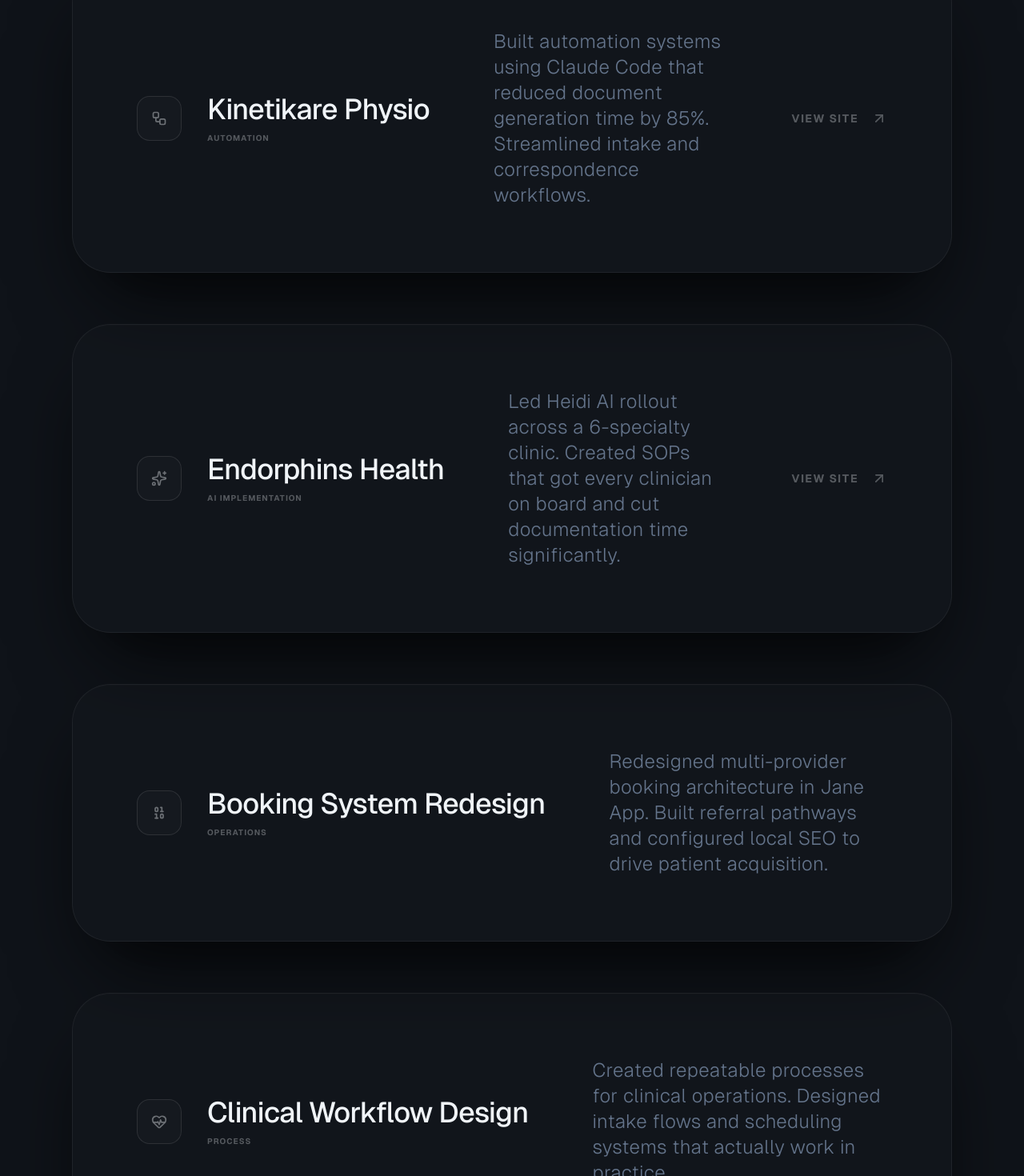
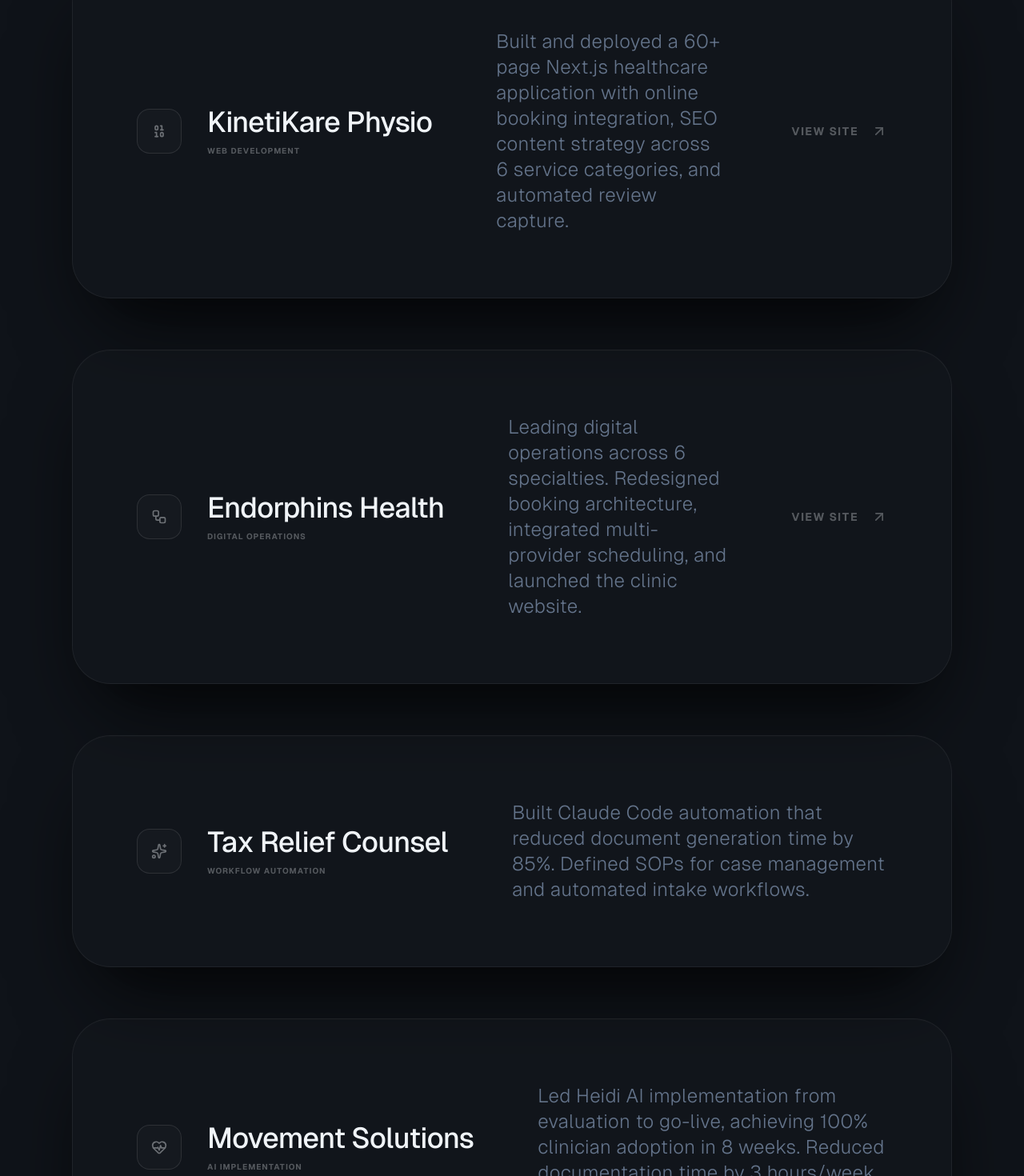
Before and after one commit to GenerousPharaoh/kareemhassanein-site, a Next.js app: page / in a window 1280 px wide. Shown: the part 1763-3233 px from the top of the page at 80% size. Built offline with nearby package versions, Linux system fonts and the light colour scheme.

Commit message:
Fix project cards with accurate info from resume: KinetiKare=Web Dev, Endorphins=Digital Ops, Tax Relief=Automation, Movement Solutions=AI Implementation

```diff
--- a/src/app/page.tsx
+++ b/src/app/page.tsx
@@ -9,29 +9,29 @@ import ScrollReveal from '@/components/ScrollReveal';
 
 const impacts = [
   {
-    title: 'Kinetikare Physio',
-    details: 'Built automation systems using Claude Code that reduced document generation time by 85%. Streamlined intake and correspondence workflows.',
-    tag: 'Automation',
+    title: 'KinetiKare Physio',
+    details: 'Built and deployed a 60+ page Next.js healthcare application with online booking integration, SEO content strategy across 6 service categories, and automated review capture.',
+    tag: 'Web Development',
     href: 'https://www.kinetikarephysio.com',
+    icon: <Binary className="w-5 h-5 opacity-40" />
+  },
+  {
+    title: 'Endorphins Health',
+    details: 'Leading digital operations across 6 specialties. Redesigned booking architecture, integrated multi-provider scheduling, and launched the clinic website.',
+    tag: 'Digital Operations',
+    href: 'https://www.endorphinshealth.com',
     icon: <Workflow className="w-5 h-5 opacity-40" />
   },
   {
-    title: 'Endorphins Health',
-    details: 'Led Heidi AI rollout across a 6-specialty clinic. Created SOPs that got every clinician on board and cut documentation time significantly.',
-    tag: 'AI Implementation',
-    href: 'https://www.endorphinshealth.com',
+    title: 'Tax Relief Counsel',
+    details: 'Built Claude Code automation that reduced document generation time by 85%. Defined SOPs for case management and automated intake workflows.',
+    tag: 'Workflow Automation',
     icon: <Sparkles className="w-5 h-5 opacity-40" />
   },
   {
-    title: 'Booking System Redesign',
-    details: 'Redesigned multi-provider booking architecture in Jane App. Built referral pathways and configured local SEO to drive patient acquisition.',
-    tag: 'Operations',
-    icon: <Binary className="w-5 h-5 opacity-40" />
-  },
-  {
-    title: 'Clinical Workflow Design',
-    details: 'Created repeatable processes for clinical operations. Designed intake flows and scheduling systems that actually work in practice.',
-    tag: 'Process',
+    title: 'Movement Solutions',
+    details: 'Led Heidi AI implementation from evaluation to go-live, achieving 100% clinician adoption in 8 weeks. Reduced documentation time by 3 hours/week per practitioner.',
+    tag: 'AI Implementation',
     icon: <HeartPulse className="w-5 h-5 opacity-40" />
   }
 ];
```
